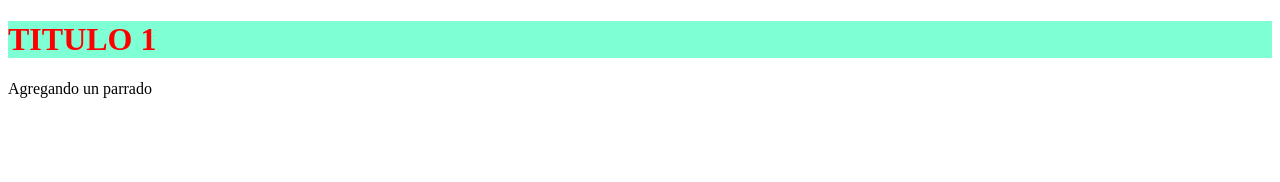
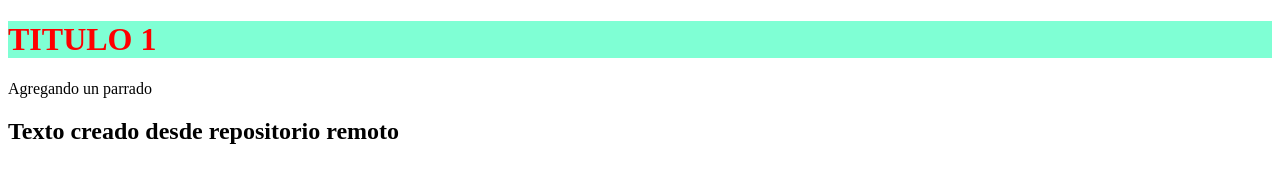
Before and after one commit to christdonoso/prueba0025, a plain HTML site: page index.html in a window 1280 px wide. Drawn offline with Linux system fonts and the light colour scheme.

Commit message:
Update index.html

```diff
--- a/index.html
+++ b/index.html
@@ -10,6 +10,8 @@
 <body>
     <h1>TITULO 1</h1>
     <p>Agregando un parrado</p>
+
+    <h2> Texto creado desde repositorio remoto </h2>
     <script src="./assets/js/script.js"></script>
 </body>
 </html>
```
